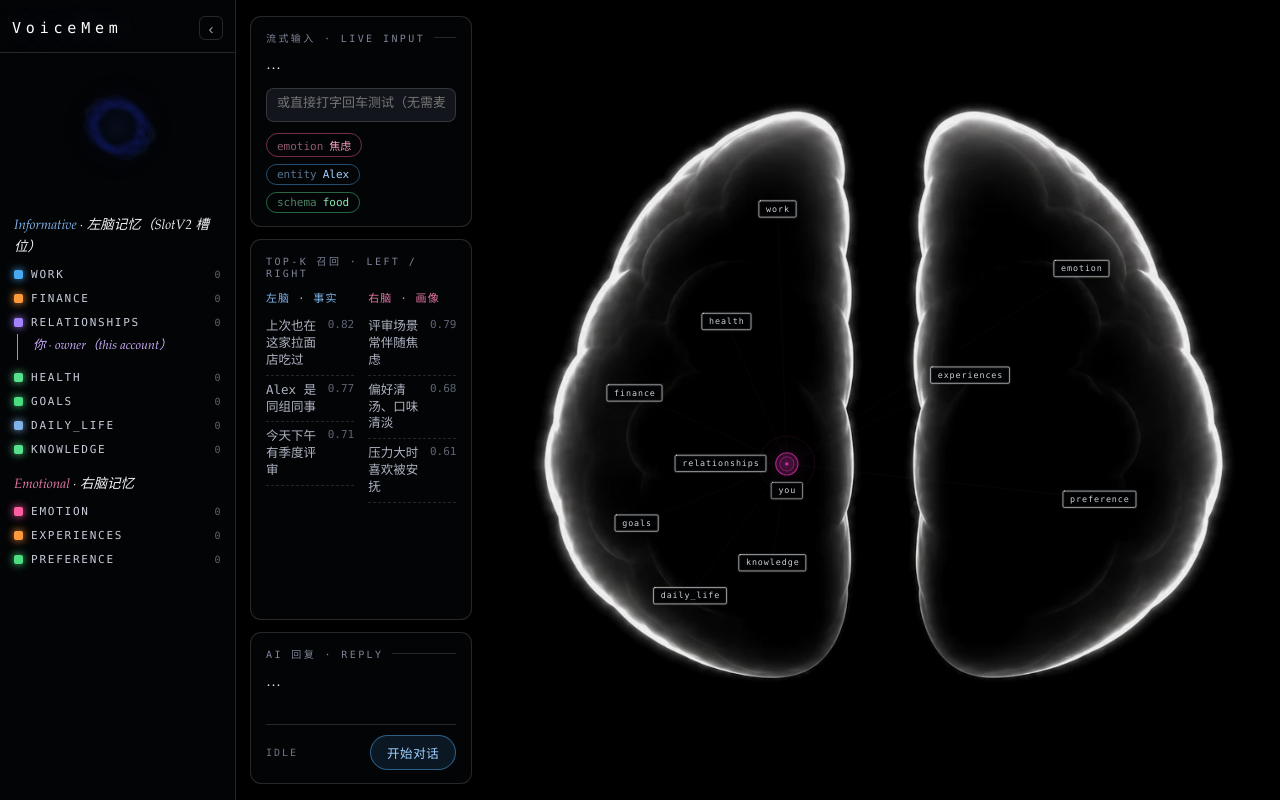
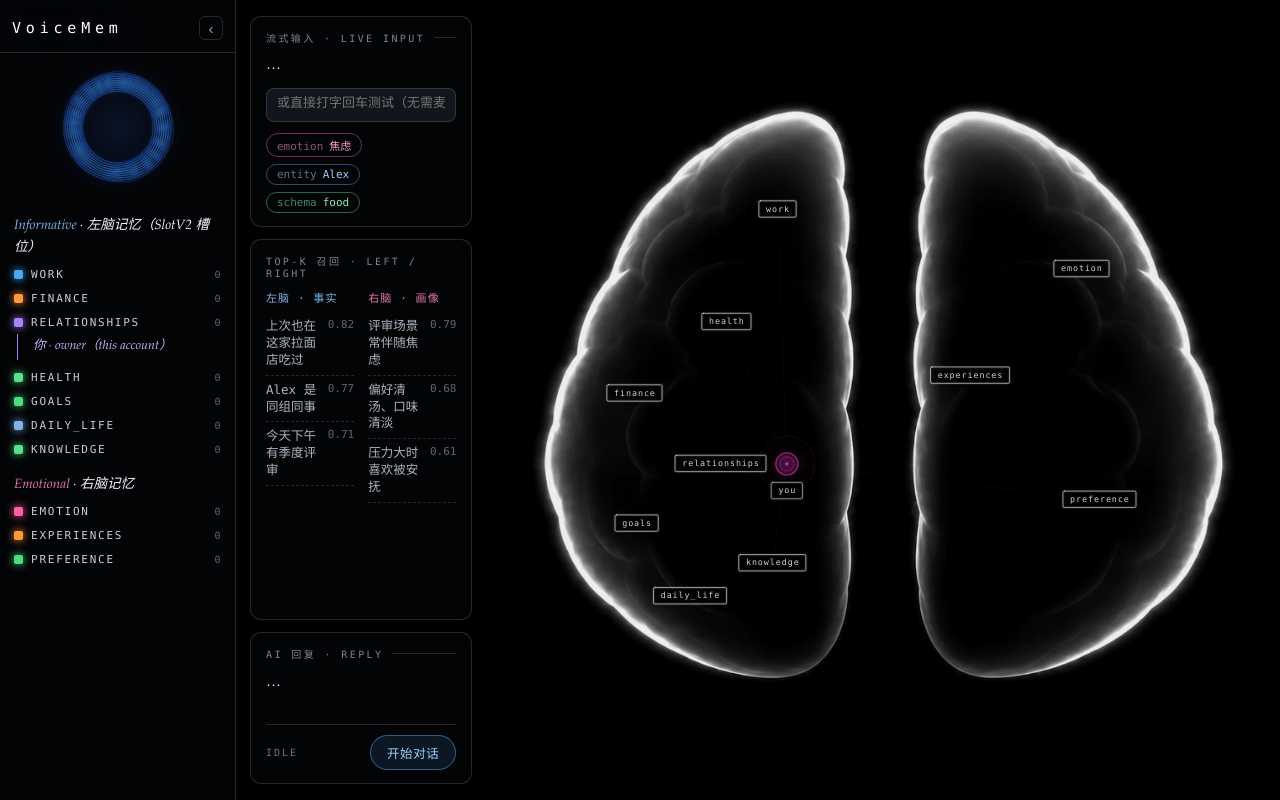
Before and after one commit to lang-jiaqi/Voicemem_open, a plain HTML site: page web/index.html in a window 1280 px wide. Drawn offline with Linux system fonts and the light colour scheme; animation ran at ten frames a second.

Commit message:
update html

```diff
--- a/web/index.html
+++ b/web/index.html
@@ -1105,28 +1105,29 @@ window.brainAdd = function(side, kind, label, slot){
   // 分析节点复用 startMic 建好的 micCtx —— 一个 source 可以同时连多个节点，
   // 为可视化再开一个 AudioContext 等于多一份音频线程开销。
   const ORB = {
-    strands: 3, linesPerStrand: 9, points: 150,
-    // baseRadius 0.20 是按 liveAmp 反推的：满电平时最大半径 ~121px，
-    // 加上柔光模糊仍在画布半宽 132 内。调大 liveAmp 就要同步调小它，否则峰值会被切。
-    spacingFrac: 0.05, baseRadius: 0.20,
-    idleAmp: 0.30, liveAmp: 1.35,      // 形变幅度：静止时 / 满电平时
+    strands: 3, linesPerStrand: 9, points: 150, spacingFrac: 0.05,
+    baseRadius: 0.34,                  // 静音时的半径（画布短边的比例）
+    shrink: 0.45,                      // 电平越高基础半径收得越小——丝带向外张开，
+                                       // 圆心那圈跟着收进来，峰值才不会顶出画布
+    idleAmp: 0.05, liveAmp: 1.05,      // 形变幅度：静音时近乎正圆（起伏 6%），满电平 138%
     idleSpeed: 0.10, liveSpeed: 0.55,
-    rotSpeed: 0.09, lineWidth: 1.0,
-    haloBlur: 5, haloAlpha: 0.28, midBlur: 2, midAlpha: 0.35,
-    dark: [14, 22, 90], light: [120, 205, 255],
+    rotSpeed: 0.09, lineWidth: 1.1,
+    liveSquish: 0.88,                  // 满电平时的纵向压扁；静音恒为 1（正圆）
+    haloBlur: 5, haloAlpha: 0.38, midBlur: 2, midAlpha: 0.46,
+    dark: [45, 115, 245], light: [170, 235, 255],   // 内圈鲜蓝 → 外圈亮青
   };
   let orbAnalyser=null, orbLevel=0, orbPhase=0;
   const orbData=new Uint8Array(128);
   const orbGlow=document.createElement('canvas');
 
-  function orbPoint(theta, t, si, R, amp){
+  function orbPoint(theta, t, si, R, amp, squish){
     const ph=(si/ORB.strands)*Math.PI*2;
     const r=R*(1 + amp*(0.40*Math.sin(3*theta+ph+t*1.0)
                       + 0.24*Math.sin(5*theta-ph*2+t*0.6)
                       + 0.16*Math.sin(2*theta+ph*1.5-t*1.4)));
     const wob=0.09*R*amp*Math.sin(4*theta-t*1.8+ph);
     return { x: r*Math.cos(theta) + wob*Math.cos(theta+Math.PI/2),
-             y: r*Math.sin(theta)*0.86 + wob*Math.sin(theta+Math.PI/2) };
+             y: r*Math.sin(theta)*squish + wob*Math.sin(theta+Math.PI/2) };
   }
 
   function startOrb(){
@@ -1150,9 +1151,10 @@ window.brainAdd = function(side, kind, label, slot){
       orbLevel += (lvl-orbLevel) * (lvl>orbLevel ? 0.35 : 0.06);
 
       const amp=ORB.idleAmp + (ORB.liveAmp-ORB.idleAmp)*orbLevel;
+      const squish=1 - (1-ORB.liveSquish)*orbLevel;   // 静音正圆，说话时略压扁成花瓣
       orbPhase += dt*(ORB.idleSpeed + (ORB.liveSpeed-ORB.idleSpeed)*orbLevel);
       const rot=now*0.001*ORB.rotSpeed;
-      const R=Math.min(W,H)*ORB.baseRadius;
+      const R=Math.min(W,H)*ORB.baseRadius*(1-ORB.shrink*orbLevel);
 
       // ① 线条画到离屏画布（清晰、不带模糊）
       g.clearRect(0,0,W,H); g.save(); g.translate(W/2,H/2); g.rotate(rot);
@@ -1169,10 +1171,10 @@ window.brainAdd = function(side, kind, label, slot){
           g.beginPath();
           for(let i=0;i<=ORB.points;i++){
             const th=(i/ORB.points)*Math.PI*2;
-            const pt=orbPoint(th, orbPhase, si, Rk, amp);
+            const pt=orbPoint(th, orbPhase, si, Rk, amp, squish);
             i===0 ? g.moveTo(pt.x,pt.y) : g.lineTo(pt.x,pt.y);
           }
-          g.globalAlpha=0.32+0.68*edge; g.stroke();
+          g.globalAlpha=0.50+0.50*edge; g.stroke();
         }
       }
       g.globalAlpha=1; g.restore();
@@ -1181,8 +1183,8 @@ window.brainAdd = function(side, kind, label, slot){
       c.clearRect(0,0,W,H);
       c.save(); c.translate(W/2,H/2);
       const bg=c.createRadialGradient(0,0,0,0,0,R*2.1);
-      bg.addColorStop(0,   `rgba(40,90,220,${0.20+0.25*orbLevel})`);
-      bg.addColorStop(0.5, `rgba(20,40,120,${0.08+0.10*orbLevel})`);
+      bg.addColorStop(0,   `rgba(60,130,255,${0.26+0.30*orbLevel})`);
+      bg.addColorStop(0.5, `rgba(30,70,190,${0.12+0.14*orbLevel})`);
       bg.addColorStop(1,   'rgba(0,0,0,0)');
       c.fillStyle=bg; c.beginPath(); c.arc(0,0,R*2.1,0,Math.PI*2); c.fill();
       c.restore();
```
